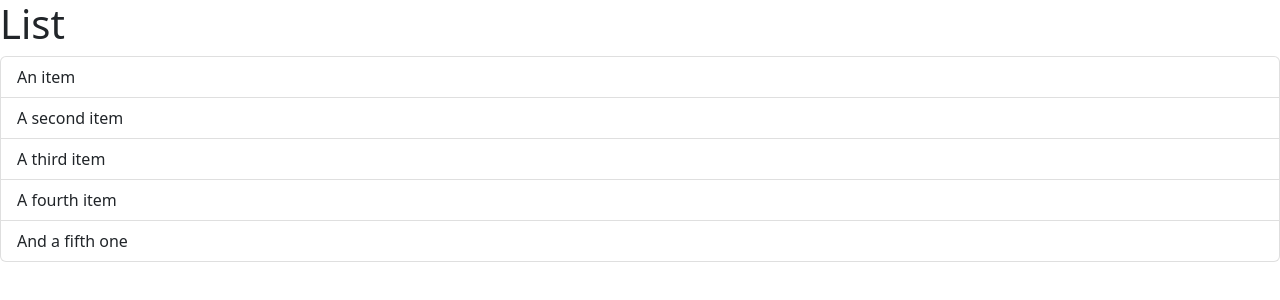
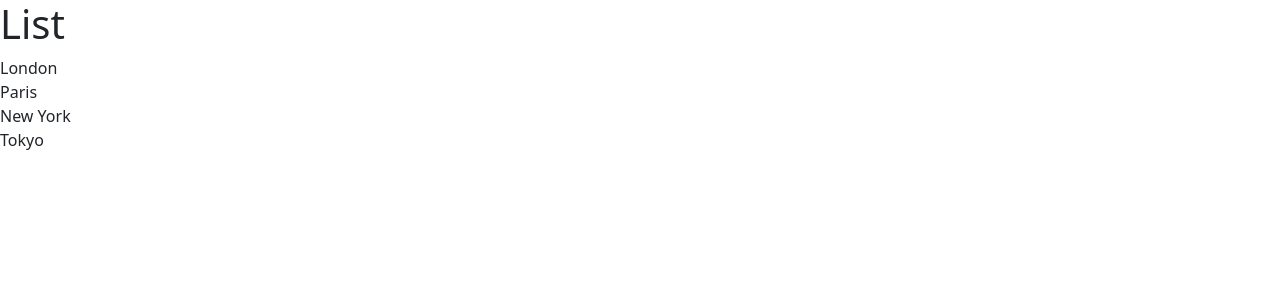
Before and after one commit to Otacon2024/Vite-React, a React (Vite) app: page / in a window 1280 px wide. Shown: the top 300 px of the page. Built offline with nearby package versions, Linux system fonts and the light colour scheme.

Commit message:
replace hardcoded <li> in ListGroup.tsx by {items.map((item) => (...

```diff
--- a/src/components/ListGroup.tsx
+++ b/src/components/ListGroup.tsx
@@ -1,13 +1,12 @@
 function ListGroup() {
+  const items = ["London", "Paris", "New York", "Tokyo"];
   return (
     <>
       <h1>List</h1>
       <ul className="list-group">
-        <li className="list-group-item">An item</li>
-        <li className="list-group-item">A second item</li>
-        <li className="list-group-item">A third item</li>
-        <li className="list-group-item">A fourth item</li>
-        <li className="list-group-item">And a fifth one</li>
+        {items.map((item) => (
+          <li>{item}</li>
+        ))}
       </ul>
     </>
   );
```
